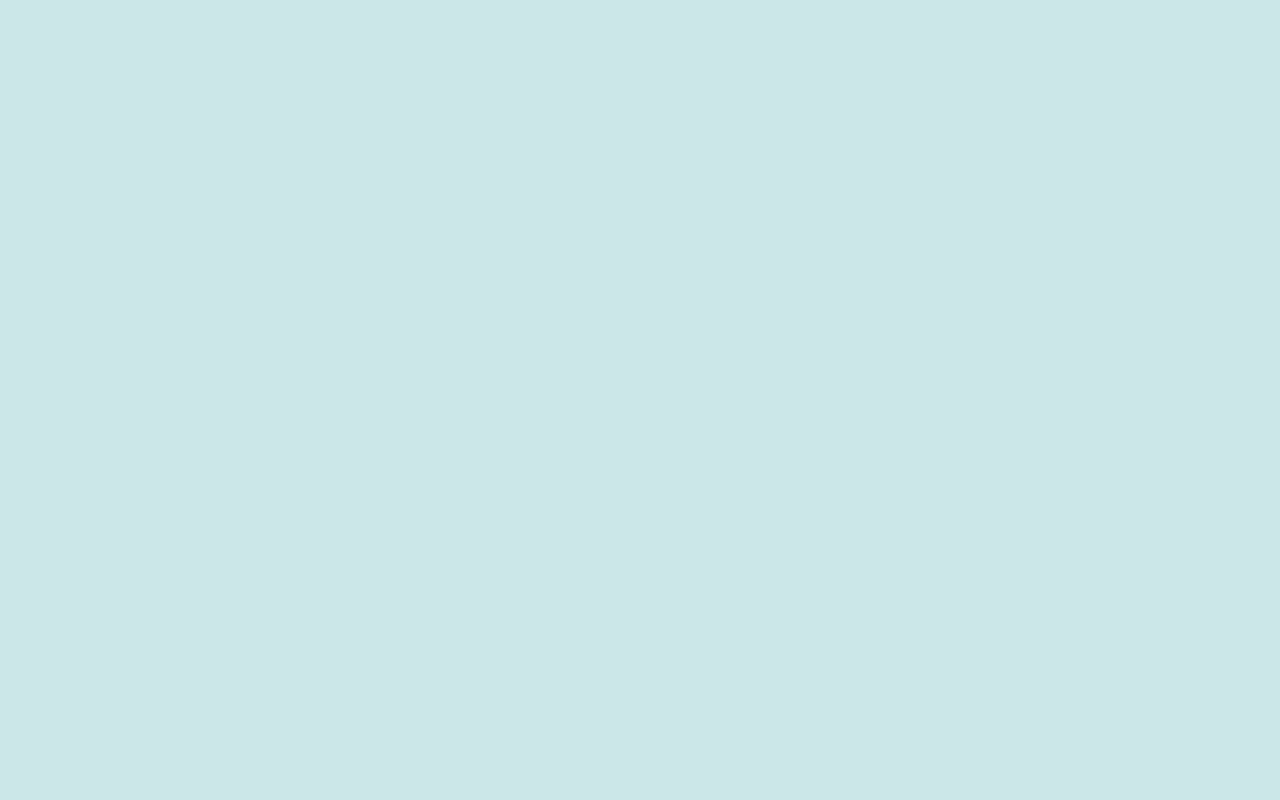
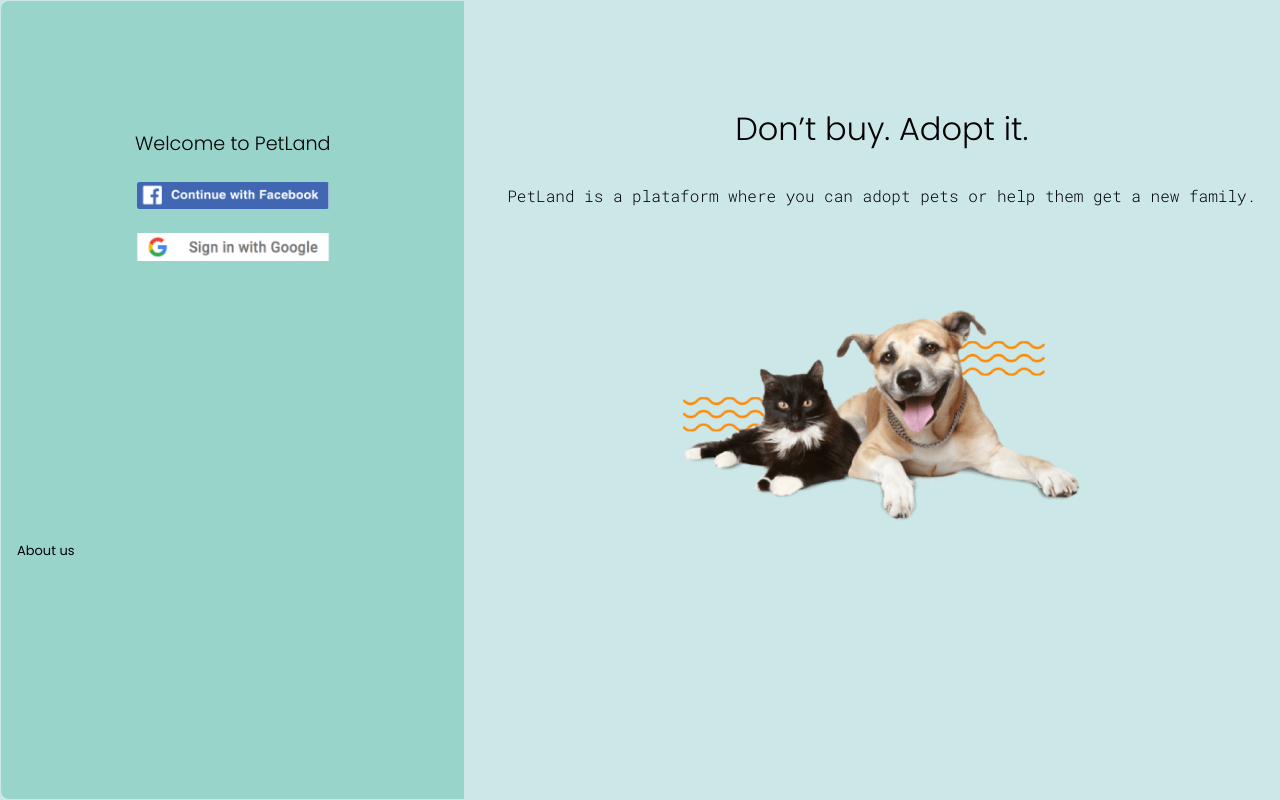
Before and after one commit to Cleiton366/petland-frontend, a React (Create React App) app: page / in a window 1280 px wide. Before the commit this address had no page. Built offline with nearby package versions, Linux system fonts and the light colour scheme.

Commit message:
Update Rotas.jsx
Mudou /login para /

```diff
--- a/src/Rotas.jsx
+++ b/src/Rotas.jsx
@@ -6,7 +6,7 @@ const Rotas = () => {
   return (
     <Router>
       <Routes>
-        <Route exact path="/Login" element={<Login />} />
+        <Route exact path="/" element={<Login />} />
       </Routes>
       <Routes>
         <Route exact path="/Home" element={<Home />} />
```
